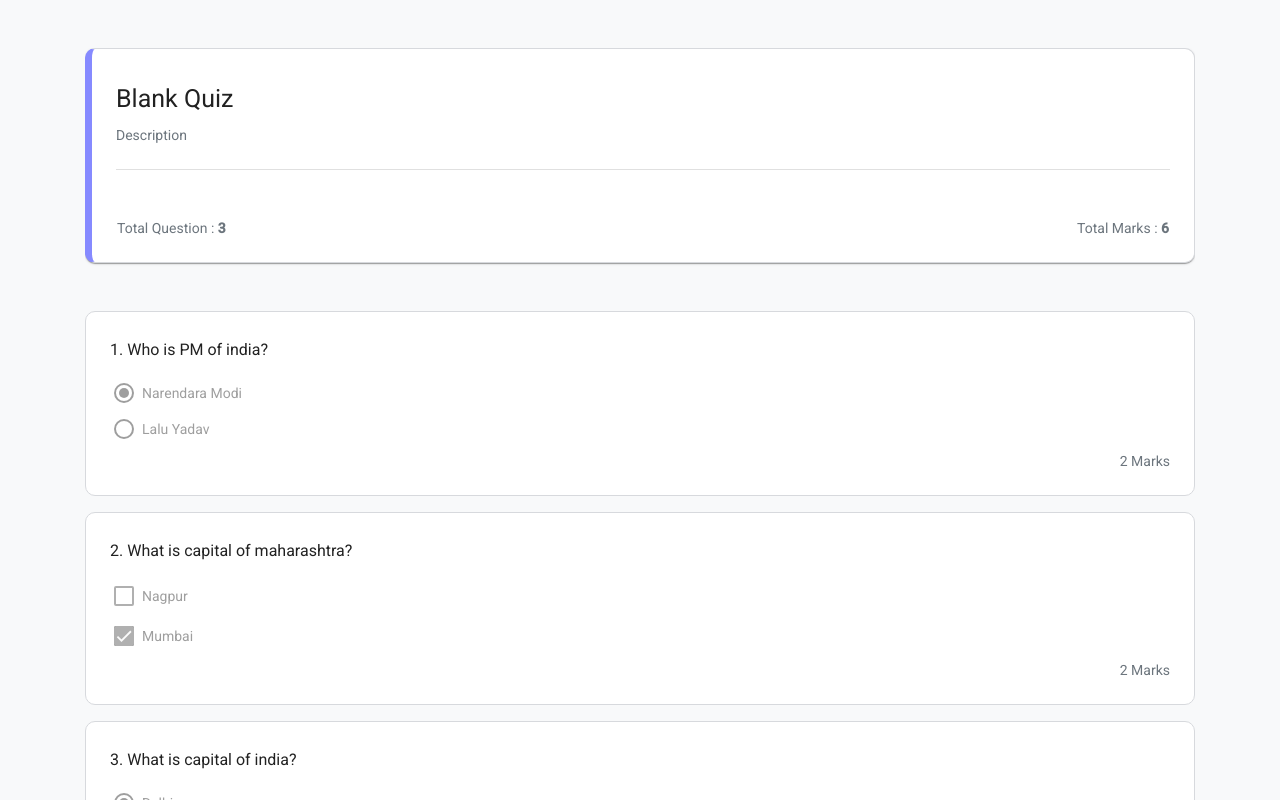
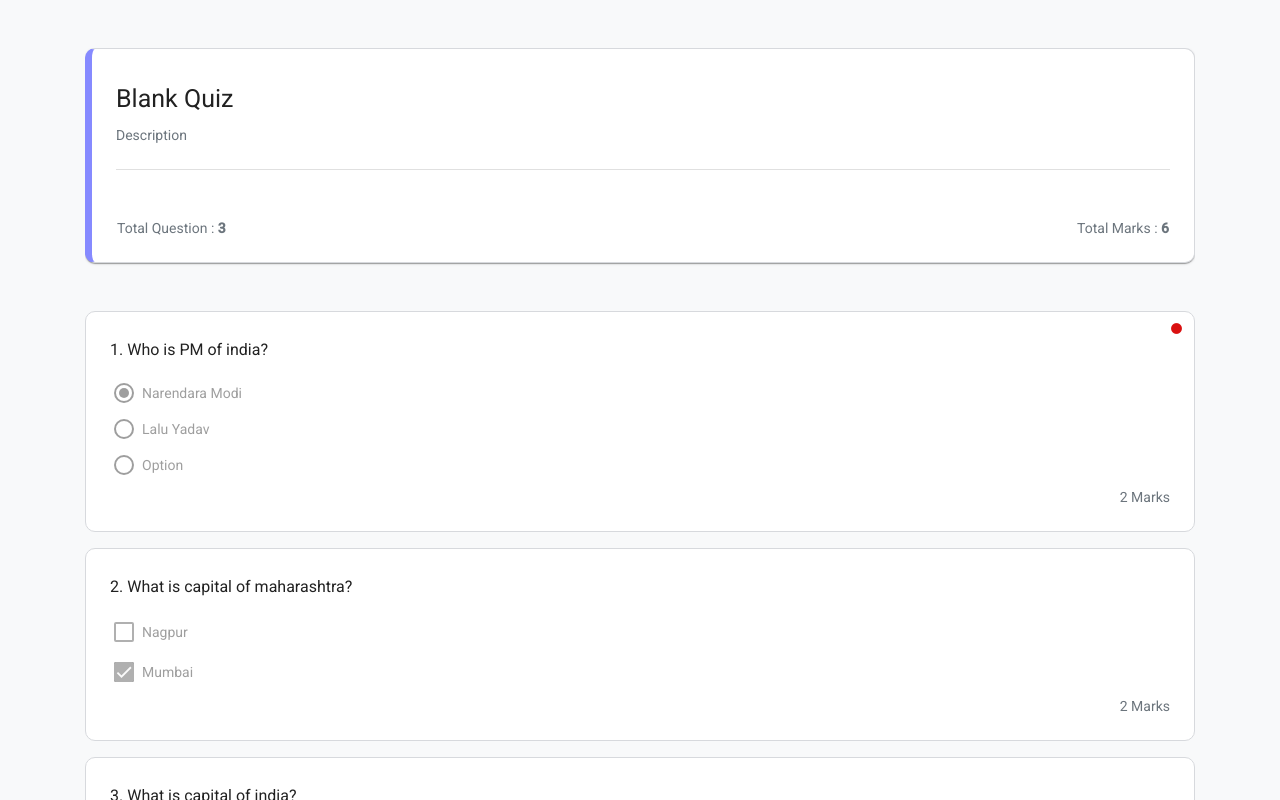
Before and after one commit to ShastrakarAkshay/Examize, an Angular app: page / in a window 1280 px wide. Shown: the top 800 px of the page. Built offline with nearby package versions, Linux system fonts and the light colour scheme.

Commit message:
question validation added

```diff
--- a/src/app/question-bank/question-bank.component.html
+++ b/src/app/question-bank/question-bank.component.html
@@ -27,6 +27,9 @@
     </mat-card>
     <mat-card class="p-4 mb-3" *ngFor="let data of questionBank, let i = index" (click)="editQuestion(data)"
         [ngClass]="{'mat-card-active': data.readonly === false}">
+        <span class="float-right" *ngIf="data.readonly && isQuestionValid(data)" matTooltip="Invalid Question">
+            <mat-icon class="invalid-question">lens</mat-icon>
+        </span>
         <div class="row question-header" *ngIf="!data.readonly">
             <div class="col-sm-7">
                 <mat-form-field appearance="fill" class="w-100">
--- a/src/app/question-bank/question-bank.component.scss
+++ b/src/app/question-bank/question-bank.component.scss
@@ -23,5 +23,12 @@
         .question-header {
             font-size: 18px;
         }
+        .invalid-question {
+            position: absolute;
+            font-size: 13px;
+            color: #da1010;
+            top: 10px;
+            cursor: pointer;
+        }
     }
 }
--- a/src/app/question-bank/question-bank.component.ts
+++ b/src/app/question-bank/question-bank.component.ts
@@ -33,6 +33,9 @@ export class QuestionBankComponent implements OnInit {
           {
             id: 2,
             name: 'Lalu Yadav'
+          },{
+            id: 3,
+            name: ' '
           }
         ],
         answerKey: [1],
@@ -163,6 +166,14 @@ export class QuestionBankComponent implements OnInit {
     return totalMarks;
   }
 
+  isQuestionValid(data: IQuestionBank): boolean {
+    const invalidOptions = data.options.filter(option => option.name.trim() === "")
+    if (data.question.trim() === "" || _.size(invalidOptions)) {
+      return true;
+    }
+    return false;
+  }
+
   submit() {
     // remove question that has blank question name
     const filteredQuestions = this.questionBank.filter(item => item.question.trim() !== "");
```
